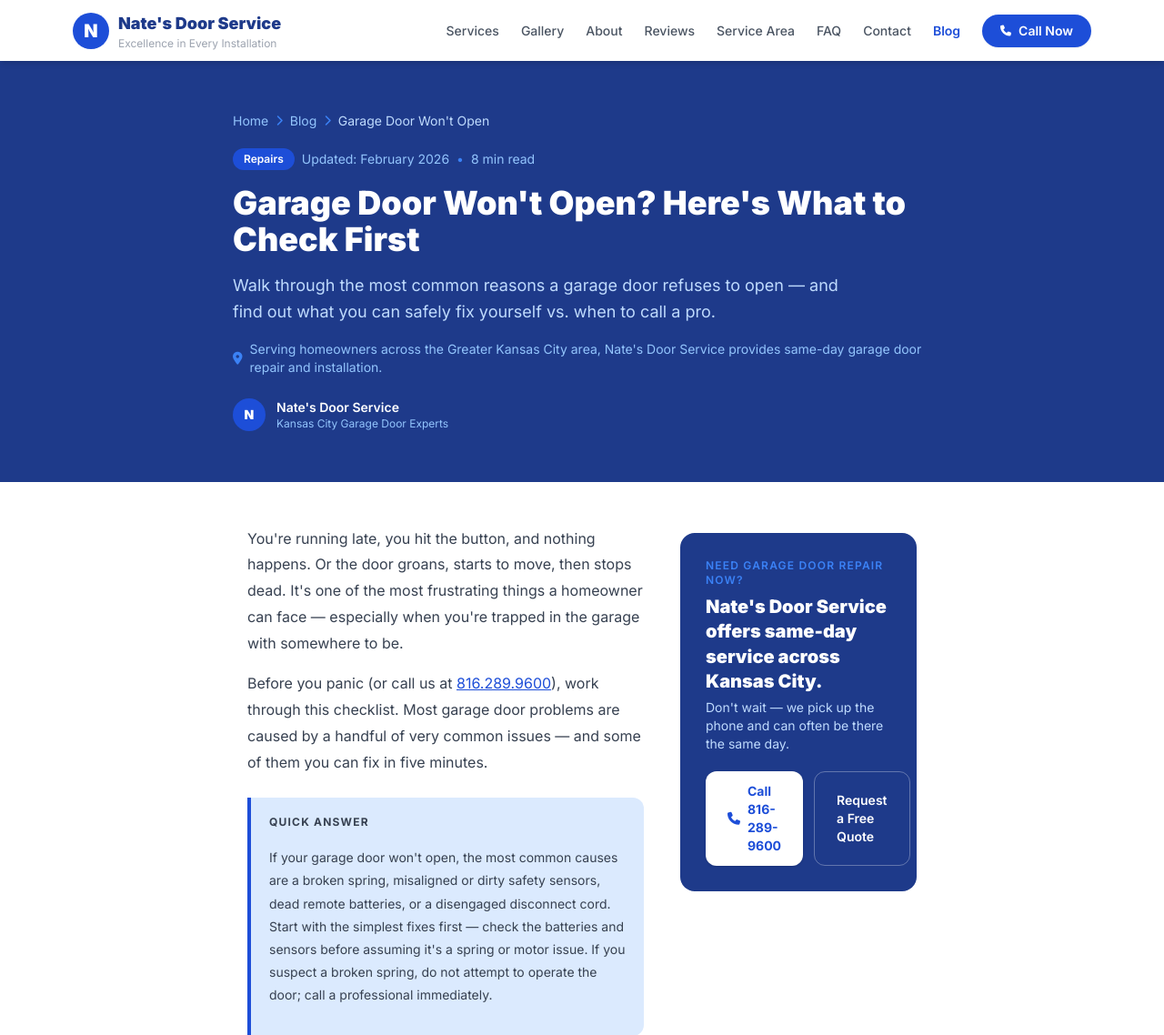
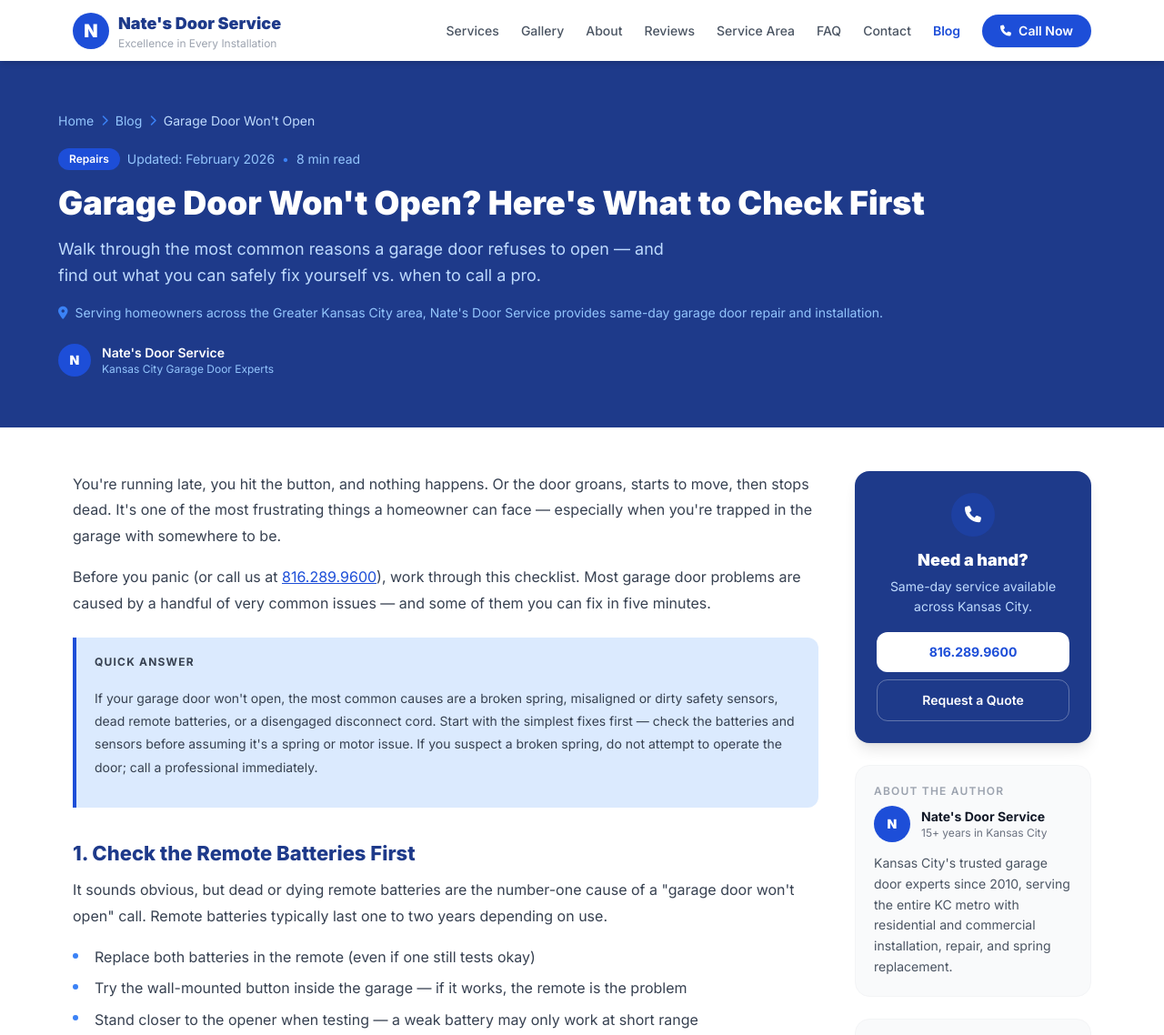
Before and after one commit to degardonia/nates-door-service, a website: page blog/garage-door-wont-open/index.html in a window 1280 px wide. Shown: the top 1138 px of the page at 91% size. Drawn offline with nearby package versions, Linux system fonts and the light colour scheme.

Commit message:
Widen blog page and post content to match main site max-w-6xl, remove broken CTA block from article layout
Made-with: Cursor

```diff
--- a/blog/garage-door-wont-open/index.html
+++ b/blog/garage-door-wont-open/index.html
@@ -191,7 +191,7 @@
 
 <!-- ═══════════════════════════ ARTICLE HEADER ═══════════════════════════ -->
 <section class="bg-brand-dark text-white py-14 px-4">
-  <div class="max-w-3xl mx-auto">
+  <div class="max-w-6xl mx-auto">
     <!-- Breadcrumb -->
     <nav class="text-sm text-blue-300 mb-5 flex items-center gap-2">
       <a href="/" class="hover:text-white transition-colors">Home</a>
@@ -233,7 +233,7 @@
 </section>
 
 <!-- ═══════════════════════════ ARTICLE BODY ═══════════════════════════ -->
-<div class="max-w-3xl mx-auto px-4 py-12">
+<div class="max-w-6xl mx-auto px-4 py-12">
   <div class="grid lg:grid-cols-[1fr_260px] gap-10 items-start">
 
     <!-- Main content -->
@@ -385,23 +385,6 @@
       </p>
 
     </article>
-
-    <!-- Closing CTA block -->
-    <div class="bg-brand-dark rounded-2xl p-7 text-white mt-2">
-      <p class="text-brand-mid text-xs font-semibold uppercase tracking-widest mb-2">Need garage door repair now?</p>
-      <h3 class="text-xl font-black leading-snug mb-1">Nate's Door Service offers same-day service across Kansas City.</h3>
-      <p class="text-blue-200 text-sm mb-5">Don't wait — we pick up the phone and can often be there the same day.</p>
-      <div class="flex flex-col sm:flex-row gap-3">
-        <a href="tel:8162899600"
-           class="flex items-center justify-center gap-2 bg-white text-brand font-bold px-6 py-3 rounded-xl hover:bg-blue-50 transition-colors text-sm shadow">
-          <i class="fas fa-phone animate-ring"></i> Call 816-289-9600
-        </a>
-        <a href="/#contact"
-           class="flex items-center justify-center gap-2 border border-white/30 text-white font-semibold px-6 py-3 rounded-xl hover:bg-white/10 transition-colors text-sm">
-          Request a Free Quote
-        </a>
-      </div>
-    </div>
 
     <!-- Sidebar -->
     <aside class="space-y-6 lg:sticky lg:top-24">
```
Also changed, not shown: blog/index.html (+1 -1 lines).
